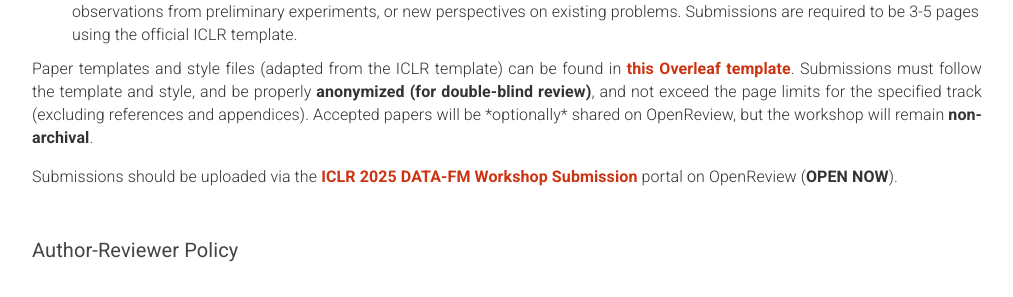
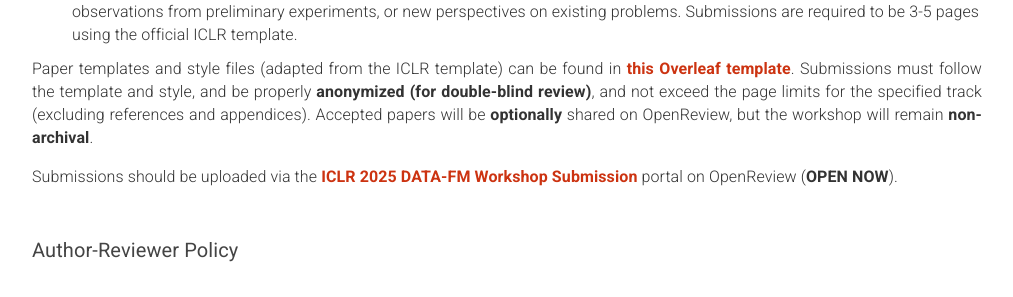
Before and after one commit to datafm/datafm.github.io, a Jekyll site: the page built from _pages/home.md, in a window 1280 px wide and 900 px high, scrolled down 1973 px. Shown: the part 178-475 px from the top of the window, without its empty margins (133-1146 px from the left). Built offline with Jekyll 4.4.1, drawn with Linux system fonts in a browser that asks for light colours.

Commit message:
bold
star to bold

```diff
--- a/_pages/home.md
+++ b/_pages/home.md
@@ -130,7 +130,7 @@ acknowledgements: ""
       <li><strong>Tiny Papers Track</strong>: This track encourages submissions describe early-stage research, including modest theoretical results, novel observations from preliminary experiments, or new perspectives on existing problems. Submissions are required to be 3-5 pages using the official ICLR template.</li>
     </ol>
     <p>
-    Paper templates and style files (adapted from the ICLR template) can be found in <a class="red" href="https://www.overleaf.com/read/nwjhqwpftgnw#26a403">this Overleaf template</a>. Submissions must follow the template and style, and be properly <b>anonymized (for double-blind review)</b>, and not exceed the page limits for the specified track (excluding references and appendices). Accepted papers will be *optionally* shared on OpenReview, but the workshop will remain <strong>non-archival</strong>.
+    Paper templates and style files (adapted from the ICLR template) can be found in <a class="red" href="https://www.overleaf.com/read/nwjhqwpftgnw#26a403">this Overleaf template</a>. Submissions must follow the template and style, and be properly <b>anonymized (for double-blind review)</b>, and not exceed the page limits for the specified track (excluding references and appendices). Accepted papers will be <b>optionally</b> shared on OpenReview, but the workshop will remain <strong>non-archival</strong>.
     </p>
     <p> Submissions should be uploaded via the <a class="red" href="https://openreview.net/group?id=ICLR.cc/2025/Workshop/Data_Problems">ICLR 2025 DATA-FM Workshop Submission</a> portal on OpenReview (<b>OPEN NOW</b>).
     </p>
```
